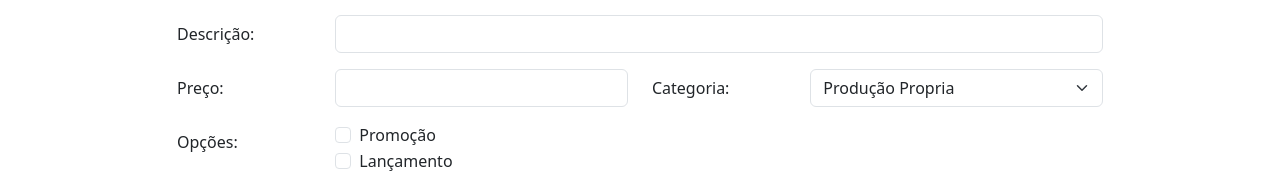
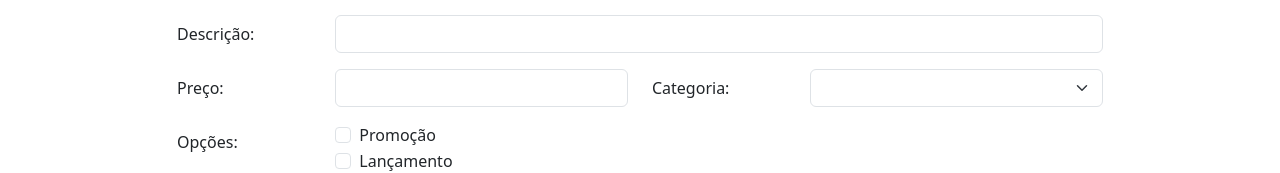
Before and after one commit to rafams30/cadastro-produto-angular, an Angular app: page / in a window 1280 px wide. Shown: the part 186-359 px from the top of the page. Built offline with nearby package versions, Linux system fonts and the light colour scheme.

Commit message:
Botão Cadastrar - PARTE 2

```diff
--- a/src/app/components/product/product.component.html
+++ b/src/app/components/product/product.component.html
@@ -28,8 +28,8 @@
 
                     <label for="selectCategory" class="col-sm-2 col-form-label">Categoria:</label>
                     <div class="col-sm-4">
-                        <select class="form-select" aria-label="Selecione uma categoria" id="selectCategory" required>
-                            <option *ngFor="let c of categories">
+                        <select class="form-select" aria-label="Selecione uma categoria" name="category" id="selectCategory" required [(ngModel)]="product.category">
+                            <option *ngFor="let c of categories" [ngValue]="c">
                                 {{c.name}}
                             </option>
 
```
